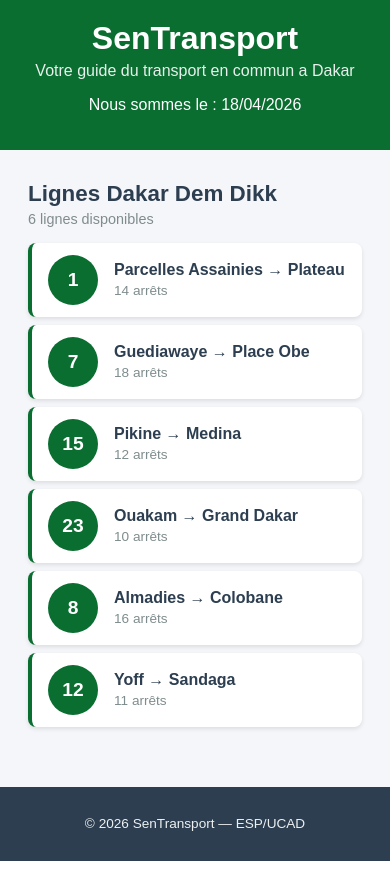
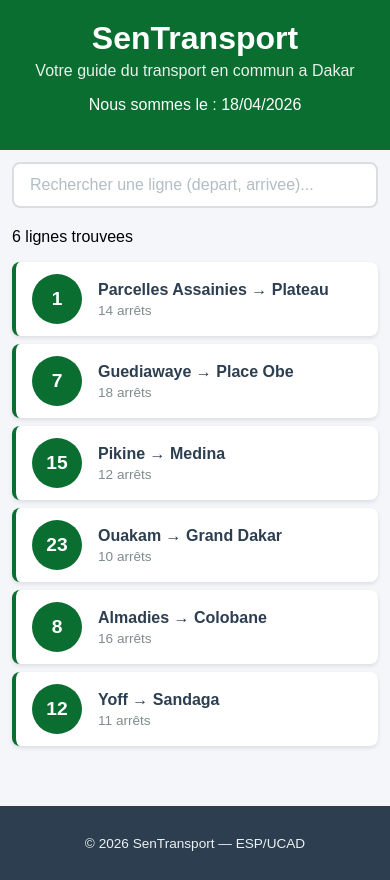
Before and after one commit to nthiamadji39-crypto/sentransport, a React (Create React App) app: page / in a window 390 px wide. Built offline with nearby package versions, Linux system fonts and the light colour scheme.

Commit message:
Lab 3 : etat, recherche et selection de lignes

```diff
--- a/src/App.css
+++ b/src/App.css
@@ -13,8 +13,20 @@ width: 100%;
 box-sizing: border-box;
 flex: 1;
 }
+
 @media (max-width: 600px) {
-.contenu {
-padding: 12px;
+  .contenu {
+    padding: 12px;
+  }
+
+  .ligne-bus {
+    padding: 10px 12px;
+  }
+
+  .ligne-numero {
+    width: 40px;
+    height: 40px;
+    font-size: 1rem;
+    margin-right: 12px;
+  }
 }
-}
--- a/src/App.js
+++ b/src/App.js
@@ -1,34 +1,82 @@
+import { useState } from 'react';
 import './App.css';
 import Header from './Header';
-import ListeLignes from './ListeLignes';
+import Recherche from './Recherche';
+import LigneBus from './LigneBus';
+import DetailLigne from './DetailLigne';
 import Footer from './Footer';
+
 function App() {
+  const [recherche, setRecherche] = useState("");
+  const [ligneSelectionnee, setLigneSelectionnee] = useState(null);
+
   const lignes = [
     { id: 1, numero: "1", depart: "Parcelles Assainies",
-arrivee: "Plateau",
-arrets: 14 },
+      arrivee: "Plateau", arrets: 14,
+      listeArrets: ["Parcelles U14", "Parcelles U10",
+        "Camberene", "Patte d'Oie", "Grand Dakar",
+        "Colobane", "Ponty", "Plateau"] },
     { id: 2, numero: "7", depart: "Guediawaye",
-arrivee: "Place Obe", arrets: 18 },
+      arrivee: "Place Obe", arrets: 18,
+      listeArrets: ["Guediawaye", "Pikine", "Thiaroye",
+        "Keur Massar", "Grand Yoff", "Parcelles",
+        "Liberte 6", "Place Obe"] },
     { id: 3, numero: "15", depart: "Pikine",
-arrivee: "Medina",
-arrets: 12 },
+      arrivee: "Medina", arrets: 12,
+      listeArrets: ["Pikine Centre", "Thiaroye Gare",
+        "Hann", "Colobane", "Fass", "Medina"] },
     { id: 4, numero: "23", depart: "Ouakam",
-arrivee: "Grand Dakar", arrets: 10 },
+      arrivee: "Grand Dakar", arrets: 10,
+      listeArrets: ["Ouakam Village", "Mermoz", "Fann",
+        "Point E", "Liberte 5", "Grand Dakar"] },
     { id: 5, numero: "8", depart: "Almadies",
-arrivee: "Colobane",
-arrets: 16 },
+      arrivee: "Colobane", arrets: 16,
+      listeArrets: ["Almadies", "Ngor", "Yoff",
+        "Ouest Foire", "Liberte 6", "Colobane"] },
     { id: 6, numero: "12", depart: "Yoff",
-arrivee: "Sandaga",
-arrets: 11 },
+      arrivee: "Sandaga", arrets: 11,
+      listeArrets: ["Yoff Village", "Aeroport LSS",
+        "Parcelles U17", "Grand Yoff", "HLM", "Sandaga"] },
   ];
+
+  const lignesFiltrees = lignes.filter(l =>
+    l.depart.toLowerCase().includes(recherche.toLowerCase()) ||
+    l.arrivee.toLowerCase().includes(recherche.toLowerCase()) ||
+    l.numero.includes(recherche)
+  );
+
+  function handleClickLigne(ligne) {
+    if (ligneSelectionnee && ligneSelectionnee.id === ligne.id) {
+      setLigneSelectionnee(null);
+    } else {
+      setLigneSelectionnee(ligne);
+    }
+  }
+
   return (
     <div className="App">
       <Header />
       <main className="contenu">
-<ListeLignes lignes={lignes} />
+        <Recherche valeur={recherche} onChange={setRecherche} />
+        <p className="resultat-recherche">
+          {lignesFiltrees.length} ligne{lignesFiltrees.length > 1 ? 's' : ''} trouvee{lignesFiltrees.length > 1 ? 's' : ''}
+        </p>
+        {lignesFiltrees.map(ligne => (
+          <LigneBus
+            key={ligne.id}
+            numero={ligne.numero}
+            depart={ligne.depart}
+            arrivee={ligne.arrivee}
+            arrets={ligne.arrets}
+            estSelectionnee={ligneSelectionnee && ligneSelectionnee.id === ligne.id}
+            onClick={() => handleClickLigne(ligne)}
+          />
+        ))}
+        {ligneSelectionnee && <DetailLigne ligne={ligneSelectionnee} />}
       </main>
       <Footer />
     </div>
   );
 }
+
 export default App;
--- /dev/null
+++ b/src/DetailLigne.css
@@ -0,0 +1,67 @@
+.detail-ligne {
+  background-color: #ffffff;
+  border: 2px solid #0a6e31;
+  border-radius: 8px;
+  padding: 20px;
+  margin-top: 16px;
+  animation: slideDown 0.3s ease;
+}
+
+@keyframes slideDown {
+  from { opacity: 0; transform: translateY(-10px); }
+  to   { opacity: 1; transform: translateY(0); }
+}
+
+.detail-titre {
+  color: #0a6e31;
+  margin: 0 0 8px 0;
+  font-size: 1.2rem;
+}
+
+.detail-info {
+  color: #7f8c8d;
+  margin: 0 0 16px 0;
+  font-size: 0.9rem;
+}
+
+.detail-arrets h4 {
+  color: #2c3e50;
+  margin: 0 0 8px 0;
+}
+
+.detail-liste {
+  list-style: none;
+  padding: 0;
+  margin: 0;
+}
+
+.detail-arret {
+  display: flex;
+  align-items: center;
+  padding: 8px 0;
+  border-bottom: 1px solid #f0f0f0;
+}
+
+.detail-arret:last-child {
+  border-bottom: none;
+}
+
+.arret-numero {
+  background-color: #0a6e31;
+  color: white;
+  width: 28px;
+  height: 28px;
+  border-radius: 50%;
+  display: flex;
+  align-items: center;
+  justify-content: center;
+  font-size: 0.8rem;
+  font-weight: bold;
+  margin-right: 12px;
+  flex-shrink: 0;
+}
+
+.arret-nom {
+  color: #2c3e50;
+  font-size: 0.95rem;
+}
--- /dev/null
+++ b/src/DetailLigne.js
@@ -0,0 +1,27 @@
+import './DetailLigne.css';
+
+function DetailLigne({ ligne }) {
+  return (
+    <div className="detail-ligne">
+      <h3 className="detail-titre">
+        Ligne {ligne.numero} : {ligne.depart} &rarr; {ligne.arrivee}
+      </h3>
+      <p className="detail-info">
+        {ligne.arrets} arrets sur ce trajet
+      </p>
+      <div className="detail-arrets">
+        <h4>Arrets principaux :</h4>
+        <ul className="detail-liste">
+          {ligne.listeArrets.map((arret, index) => (
+            <li key={index} className="detail-arret">
+              <span className="arret-numero">{index + 1}</span>
+              <span className="arret-nom">{arret}</span>
+            </li>
+          ))}
+        </ul>
+      </div>
+    </div>
+  );
+}
+
+export default DetailLigne;
--- a/src/LigneBus.css
+++ b/src/LigneBus.css
@@ -42,3 +42,11 @@ font-size: 0.85rem;
 color: #7f8c8d;
 margin-top: 4px;
 }
+.ligne-bus-active {
+  border-left: 4px solid #e67e22;
+  background-color: #fef9f3;
+}
+
+.ligne-bus-active .ligne-numero {
+  background-color: #e67e22;
+}
--- a/src/LigneBus.js
+++ b/src/LigneBus.js
@@ -1,8 +1,11 @@
 import './LigneBus.css';
 
-function LigneBus({ numero, depart, arrivee, arrets }) {
+function LigneBus({ numero, depart, arrivee, arrets, estSelectionnee, onClick }) {
   return (
-    <div className="ligne-bus">
+    <div
+      className={`ligne-bus ${estSelectionnee ? 'ligne-bus-active' : ''}`}
+      onClick={onClick}
+    >
       <div className="ligne-numero">{numero}</div>
       <div className="ligne-info">
         <span className="ligne-trajet">{depart} &rarr; {arrivee}</span>
--- a/src/ListeLignes.js
+++ b/src/ListeLignes.js
@@ -1,22 +1,25 @@
 import LigneBus from './LigneBus';
 import './ListeLignes.css';
+
 function ListeLignes({ lignes }) {
     return (
         <div className="liste-lignes">
-        <h2 className="liste-titre">Lignes Dakar Dem Dikk</h2>
-        <p className="liste-description">
-            {lignes.length} lignes disponibles
-        </p>
-        {lignes.map(ligne => (
+            <h2 className="liste-titre">Lignes Dakar Dem Dikk</h2>
+            <p className="liste-description">
+                {lignes.length} lignes disponibles
+            </p>
+            {lignes.map(ligne => (
                 <LigneBus
                     key={ligne.id}
                     numero={ligne.numero}
                     depart={ligne.depart}
                     arrivee={ligne.arrivee}
                     arrets={ligne.arrets}
+                    couleur={ligne.couleur} // Passage de la couleur
                 />
             ))}
         </div>
     );
 }
+
 export default ListeLignes;
--- /dev/null
+++ b/src/Recherche.css
@@ -0,0 +1,22 @@
+.recherche {
+  margin-bottom: 20px;
+}
+
+.recherche-input {
+  width: 100%;
+  padding: 12px 16px;
+  font-size: 1rem;
+  border: 2px solid #dcdde1;
+  border-radius: 8px;
+  outline: none;
+  box-sizing: border-box;
+  transition: border-color 0.2s;
+}
+
+.recherche-input:focus {
+  border-color: #0a6e31;
+}
+
+.recherche-input::placeholder {
+  color: #b2bec3;
+}
--- /dev/null
+++ b/src/Recherche.js
@@ -0,0 +1,17 @@
+import './Recherche.css';
+
+function Recherche({ valeur, onChange }) {
+  return (
+    <div className="recherche">
+      <input
+        type="text"
+        className="recherche-input"
+        placeholder="Rechercher une ligne (depart, arrivee)..."
+        value={valeur}
+        onChange={e => onChange(e.target.value)}
+      />
+    </div>
+  );
+}
+
+export default Recherche;
```
Also changed, not shown: src/Statistique.js (+19 -5 lines), src/ListeLignes.css (line endings or trailing spaces). Lines whose indentation alone changed are shown as unchanged.
